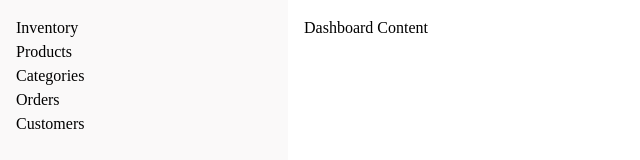
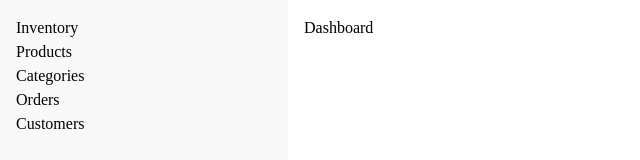
Before and after one commit to rezwan563/my-app, a React (Vite) app: page / in a window 1280 px wide. Shown: the top 160 px of the page, without its empty margins (0-640 px from the left). Built offline with nearby package versions, Linux system fonts and the light colour scheme.

Commit message:
Created nested route in the dashboard

```diff
--- /dev/null
+++ b/src/(apps)/(dashboard)/dashboard/Dashboard.tsx
@@ -0,0 +1,9 @@
+const Dashboard = () => {
+    return (
+        <div>
+            <p>Dashboard</p>
+        </div>
+    );
+};
+
+export default Dashboard;
--- a/src/(apps)/layout/AppLayout.tsx
+++ b/src/(apps)/layout/AppLayout.tsx
@@ -1,3 +1,4 @@
+import { Outlet } from 'react-router-dom';
 import SidebarNav from '../sidebarNav/SidebarNav';
 import './AppLayout.css'
 
@@ -5,7 +6,7 @@ const AppLayout = () => {
   return (
     <div className='dashboard'>
         <div className='sidebar'><SidebarNav/></div>
-        <div className='content'><p>Dashboard Content</p></div>
+        <div className='content'><p><Outlet/></p></div>
     </div>
   );
 };
```
Also changed, not shown: src/routes/Router.tsx (+7 -0 lines).
